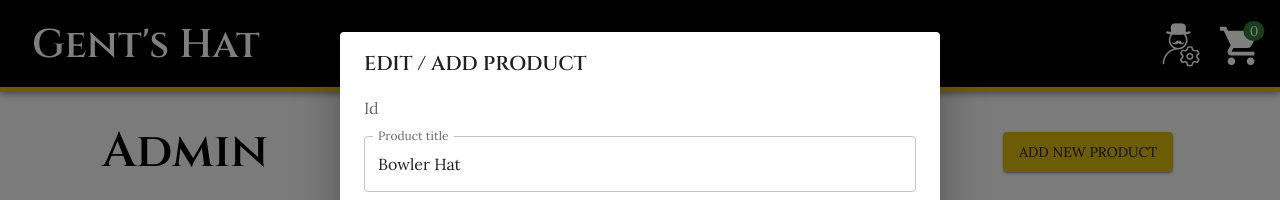
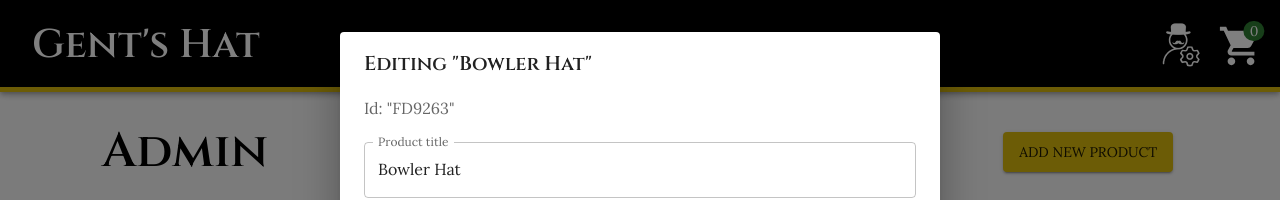
Before and after one commit to Sillen00/React-Webshop-Gents-Hat, a React (Vite) app: page /admin/product/FD9263 in a window 1280 px wide. Shown: the top 200 px of the page. Built offline with nearby package versions, Linux system fonts and the light colour scheme.

Commit message:
Made it possible to edit product

```diff
--- a/src/components/AdminDialog.tsx
+++ b/src/components/AdminDialog.tsx
@@ -6,8 +6,8 @@ import AdminProductForm from './AdminProductForm'
 function AdminDialog() {
   const navigate = useNavigate()
   const params = useParams()
-  const { products } = useProducts()
-  const product = products.find(p => p.id === params.id)
+  const { databaseProducts } = useProducts()
+  const product = databaseProducts.find(p => p.id === params.id)
 
   const handleSave = () => {
     navigate('/admin')
@@ -15,9 +15,14 @@ function AdminDialog() {
 
   return (
     <Dialog fullWidth open>
-      <DialogTitle>EDIT / ADD PRODUCT</DialogTitle>
+      <DialogTitle>
+        {product? `Editing "${product.title}"` : "Add new product"}
+
+      </DialogTitle>
       <DialogContent>
-        <DialogContentText>Id</DialogContentText>
+        <DialogContentText gutterBottom>
+          {product? `Id: "${product.id}"` : ""}
+        </DialogContentText>
         <AdminProductForm product={product} onSave={handleSave} />
       </DialogContent>
       <DialogActions></DialogActions>
--- a/src/components/AdminProductForm.tsx
+++ b/src/components/AdminProductForm.tsx
@@ -1,4 +1,4 @@
-import { Button, SxProps, TextField, Theme } from '@mui/material'
+import { Box, Button, SxProps, TextField, Theme } from '@mui/material'
 import { useFormik } from 'formik'
 import * as Yup from 'yup'
 import { generateId, Product } from '../../data'
@@ -68,7 +68,6 @@ interface Props {
 }
 
 function AdminProductForm({ onSave, product }: Props) {
-  // const isEdit = Boolean(product)
   const { databaseProducts, setDatabaseProducts } = useProducts()
 
   const formik = useFormik<adminFormValues>({
@@ -90,6 +89,37 @@ function AdminProductForm({ onSave, product }: Props) {
       inStock: false,
     },
     onSubmit: values => {
+
+      if (product) {
+        const updatedProduct: Product = {
+          id: product.id,
+          image: values.image,
+          title: values.title,
+          shortDescription: values.shortDescription,
+          description: values.description,
+          price: values.price,
+          details: [
+            { id: 1, detail: values.productDetail1 as string },
+            { id: 2, detail: values.productDetail2 as string },
+            { id: 3, detail: values.productDetail3 as string },
+          ],
+          size: values.size,
+          color: values.size,
+          inStock: true,
+        }
+
+        const productIndex = databaseProducts.findIndex(p => p.id === product?.id)
+
+        const updatedDatabaseProducts = [
+          ...databaseProducts.slice(0, productIndex),
+          updatedProduct,
+          ...databaseProducts.slice(productIndex + 1),
+        ]
+
+        setDatabaseProducts(updatedDatabaseProducts)
+
+      } else {
+
         // Generates new ID
         let newId = generateId()
 
@@ -112,6 +142,8 @@ function AdminProductForm({ onSave, product }: Props) {
         }
 
         setDatabaseProducts([...databaseProducts, newProduct])
+
+      }
 
       // Closes form
       onSave()
@@ -229,20 +261,17 @@ function AdminProductForm({ onSave, product }: Props) {
           helperText={formik.touched.productDetail3 && formik.errors.productDetail3}
           margin='normal'
         />
-        <Button color='primary' variant='contained' type='submit'>
-          Place order
+        <Box sx={{mt: 3, display: 'flex', justifyContent: 'right'}}>
+          <Button sx={{mr: 3}} color='primary' variant='contained' type='submit'>
+            {product? `Edit "${product.title}"` : "Add product"}
           </Button>
           <Button variant='contained' onClick={onSave} color='error'>
             Close
           </Button>
+        </Box>
       </form>
     </>
   )
 }
 
-const AdminCardListSx: SxProps<Theme> = theme => ({
-  display: 'flex',
-  justifyContent: 'center',
-})
-
 export default AdminProductForm
```
Lines whose indentation alone changed are shown as unchanged.
